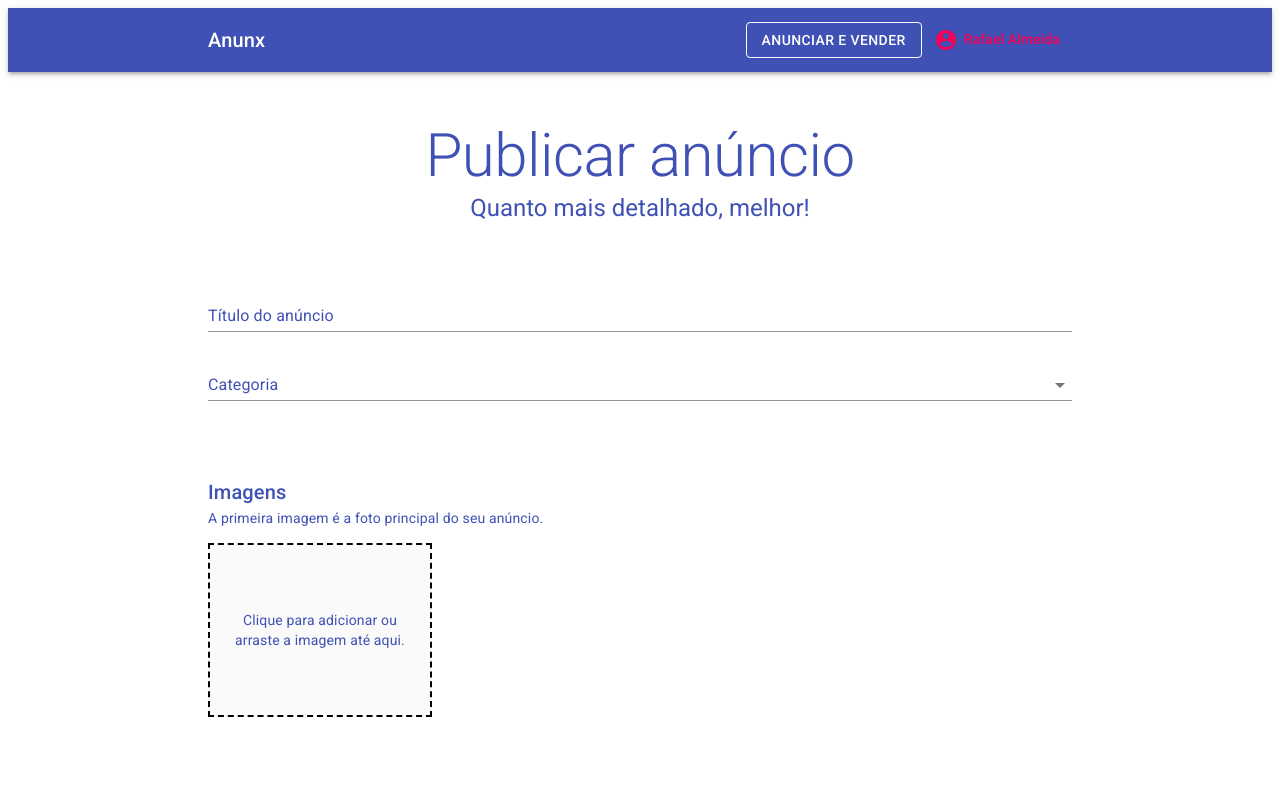
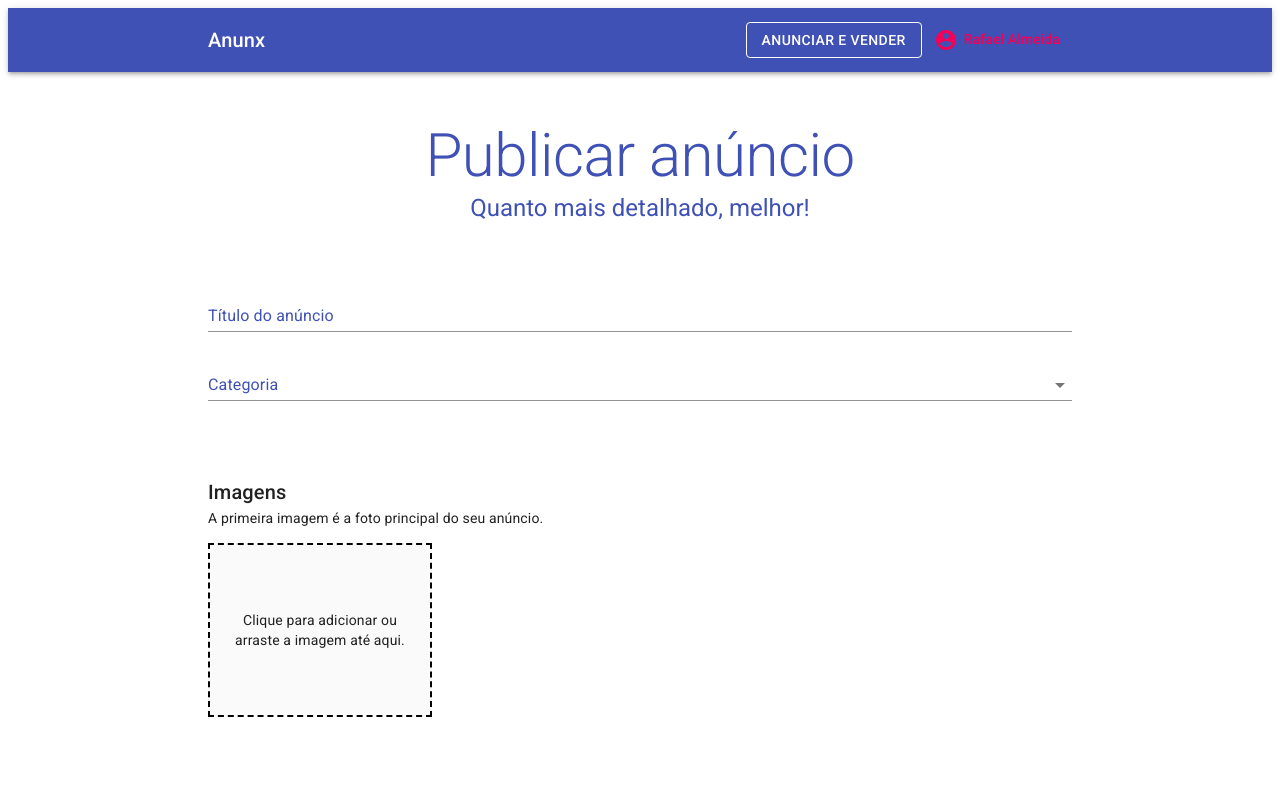
Before and after one commit to rafa-almeida/anunx, a Next.js app: page /user/publish in a window 1280 px wide. Shown: the top 800 px of the page. Built offline with nearby package versions, Linux system fonts and the light colour scheme.

Commit message:
atualizando publish

```diff
--- a/pages/user/publish.js
+++ b/pages/user/publish.js
@@ -6,13 +6,12 @@ import {
     Container,
     Typography,
     Box,
-    TextField,
     Select,
     Button,
     IconButton,
     FormControl,
     InputLabel,
-    OutlinedInput,
+
     InputAdornment,
     MenuItem,
     FormHelperText,
@@ -21,7 +20,7 @@ import {
 
 import { useDropzone } from 'react-dropzone'
 import { makeStyles } from '@material-ui/core/styles'
-import { DeleteForever, ErrorSharp } from '@material-ui/icons'
+import { DeleteForever } from '@material-ui/icons'
 
 import TemplateDefault from '../../src/templates/Default'
 
@@ -104,32 +103,11 @@ const validationSchema = yup.object().shape({
     email: yup.string().email('Digite um email válido').required('Campo obrigatório'),
     name: yup.string().required('Campo Obrigatório'),
     phone: yup.number().required('Campo Obrigatório'),
+    files: yup.array().min(1, 'Envie pelo menos uma foto').required('Campo Obrigatório'),
 })
 
 const Publish = () => {
     const classes = useStyles()
-    const [ files, setFiles ] = useState([])
-
-    const { getRootProps, getInputProps } = useDropzone({
-        accept: 'image/*',
-        onDrop: (acceptedFile) => {
-            const newFiles = acceptedFile.map(file => {
-                return Object.assign(file, {
-                    preview: URL.createObjectURL(file)
-                })
-            })
-
-            setFiles([
-                ...files,
-                ...newFiles
-            ])
-        }
-    })
-
-    const handleRemoveFile = fileName => {
-        const newFileState = files.filter(file => file.name !== fileName)
-        setFiles(newFileState)
-    }
 
     return (
         <TemplateDefault>
@@ -142,6 +120,7 @@ const Publish = () => {
                     email: '',
                     name: '',
                     phone: '',
+                    files: [],
                 }}
                 validationSchema={validationSchema}
                 onSubmit={(values) => {
@@ -150,11 +129,35 @@ const Publish = () => {
             >
                 {
                     ({
+                        touched,
                         values,
                         errors,
                         handleChange,
                         handleSubmit,
+                        setFieldValue,
                     }) => {
+
+
+                        const { getRootProps, getInputProps } = useDropzone ({
+                            accept: 'image/*',
+                            onDrop: (acceptedFile) => {
+                                const newFiles = acceptedFile.map(file => {
+                                    return Object.assign(file, {
+                                        preview: URL.createObjectURL(file)
+                                    })
+                                })
+
+                                setFieldValue('files', [
+                                    ...values.files,
+                                    ...newFiles
+                                ])
+                            }
+                        })
+
+                        const handleRemoveFile = fileName => {
+                            const newFileState = values.files.filter(file => file.name !== fileName)
+                            setFieldValue('files', newFileState)
+                        }
 
                         return (
                             <form onSubmit={handleSubmit}>
@@ -174,7 +177,7 @@ const Publish = () => {
                                 <Container maxWidth="md" className={classes.boxContainer}>
                                     <Box className={classes.box}>
 
-                                        <FormControl error= {errors.title} fullWidth>
+                                        <FormControl error= {errors.title && touched.title} fullWidth>
                                             <InputLabel className={classes.inputLabel}>Título do anúncio</InputLabel>
                                             <Input
                                                 name="title"
@@ -183,7 +186,7 @@ const Publish = () => {
                                                 label="ex.: Bicicleta aro 18 com garantia"
                                             />
                                             <FormHelperText>
-                                                { errors.title }
+                                                { errors.title && touched.title ? errors.title : null }
                                             </FormHelperText>
                                         </FormControl>
                                         <br /><br />
@@ -213,7 +216,7 @@ const Publish = () => {
                                                 <MenuItem value="Outros">Outros</MenuItem>
                                             </Select>
                                             <FormHelperText>
-                                                { errors.category }
+                                                { errors.title && touched.category ? errors.category : null }
                                             </FormHelperText>
                                         </FormControl>
                                     </Box>
@@ -223,26 +226,31 @@ const Publish = () => {
                                     <Box className={classes.box}>
                                         <Typography
                                             component="h6"
-                                            variant="h6"  color="primary">
+                                            variant="h6"  color={errors.files ? 'error' :"textPrimary"}>
                                             Imagens
                                         </Typography>
                                         <Typography
                                             component="div"
-                                            variant="body2"  color="primary">
+                                            variant="body2"  color={errors.files ? 'error' :"textPrimary"}>
                                             A primeira imagem é a foto principal do seu anúncio.
                                         </Typography>
+                                        {
+                                            errors.files && touched.files
+                                                ? <Typography variant="body2" color="error" gutterBottom>{errors.files}</Typography>
+                                                : null
+                                        }
                                         <Box className={classes.
                                             thumbsContainer}>
                                             <Box className=
                                                 {classes.dropzone} {...getRootProps()}>
-                                                <input {...getInputProps()} />
-                                                <Typography variant="body2" color="primary">
+                                                <input name="files" {...getInputProps()} />
+                                                <Typography variant="body2" color={errors.files ? 'error' :"textPrimary"}>
                                                     Clique para adicionar ou arraste a imagem até aqui.
                                                 </Typography>
                                             </Box>
 
                                             {
-                                                files.map((file,index) => (
+                                                values.files.map((file,index) => (
                                                     <Box
                                                         key={file.name}
                                                         className={classes.thumb} style={{ backgroundImage: `url(${file.preview})`}}
@@ -282,7 +290,7 @@ const Publish = () => {
                                                 onChange={handleChange}
                                             />
                                             <FormHelperText>
-                                                {errors.description}
+                                                {errors.description && touched.description ? errors.description : null}
                                             </FormHelperText>
                                         </FormControl>
                                     </Box>
@@ -299,7 +307,7 @@ const Publish = () => {
                                                 startAdornment={<InputAdornment position="start">R$</InputAdornment>}
                                             />
                                             <FormHelperText>
-                                                {errors.price}
+                                                {errors.price && touched.price ? errors.price : null}
                                             </FormHelperText>
                                         </FormControl>
                                     </Box>
@@ -321,7 +329,7 @@ const Publish = () => {
                                                 onChange={handleChange}
                                             />
                                             <FormHelperText>
-                                                { errors.name }
+                                                { errors.name && touched.name ? errors.name : null }
                                             </FormHelperText>
                                         </FormControl>
                                         <br /><br />
```
